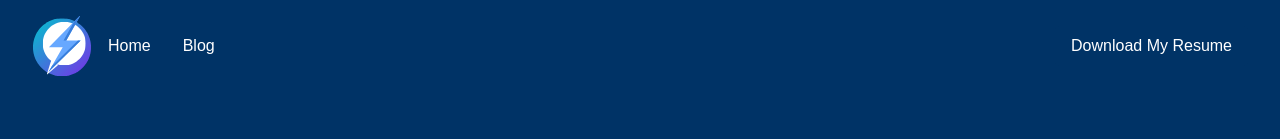
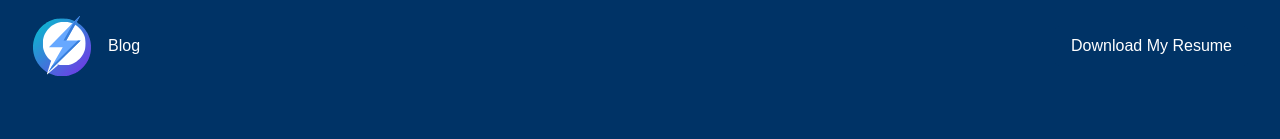
Before and after one commit to HustleCoding/my-portfolio, a Next.js app: page / in a window 1280 px wide. Shown: the top 139 px of the page. Built offline with nearby package versions, Linux system fonts and the light colour scheme.

Commit message:
Fix Header component

```diff
--- a/components/Header.tsx
+++ b/components/Header.tsx
@@ -14,9 +14,6 @@ const Header: React.FC = () => {
           <nav>
             <ul className="flex space-x-8">
               <li>
-                <Link href="/">Home</Link>
-              </li>
-              <li>
                 <Link href="/blog">Blog</Link>
               </li>
             </ul>
```
